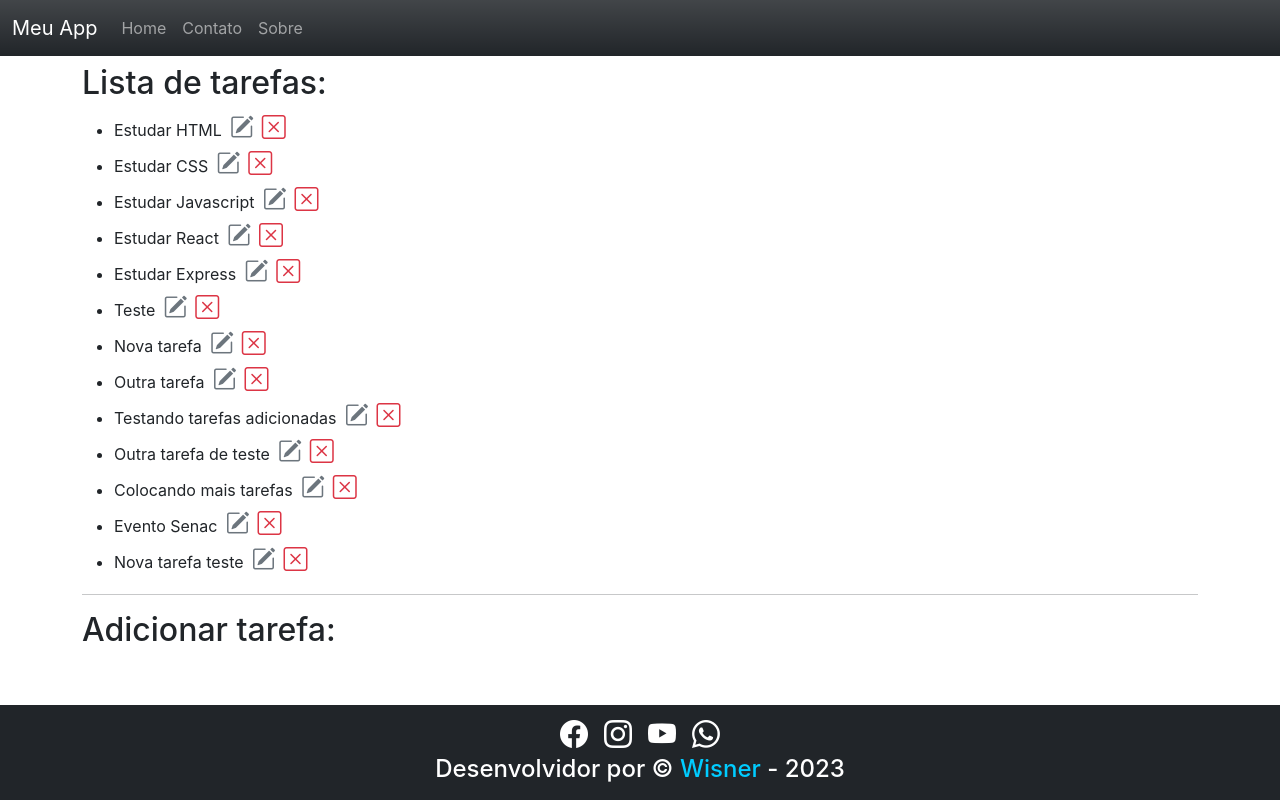
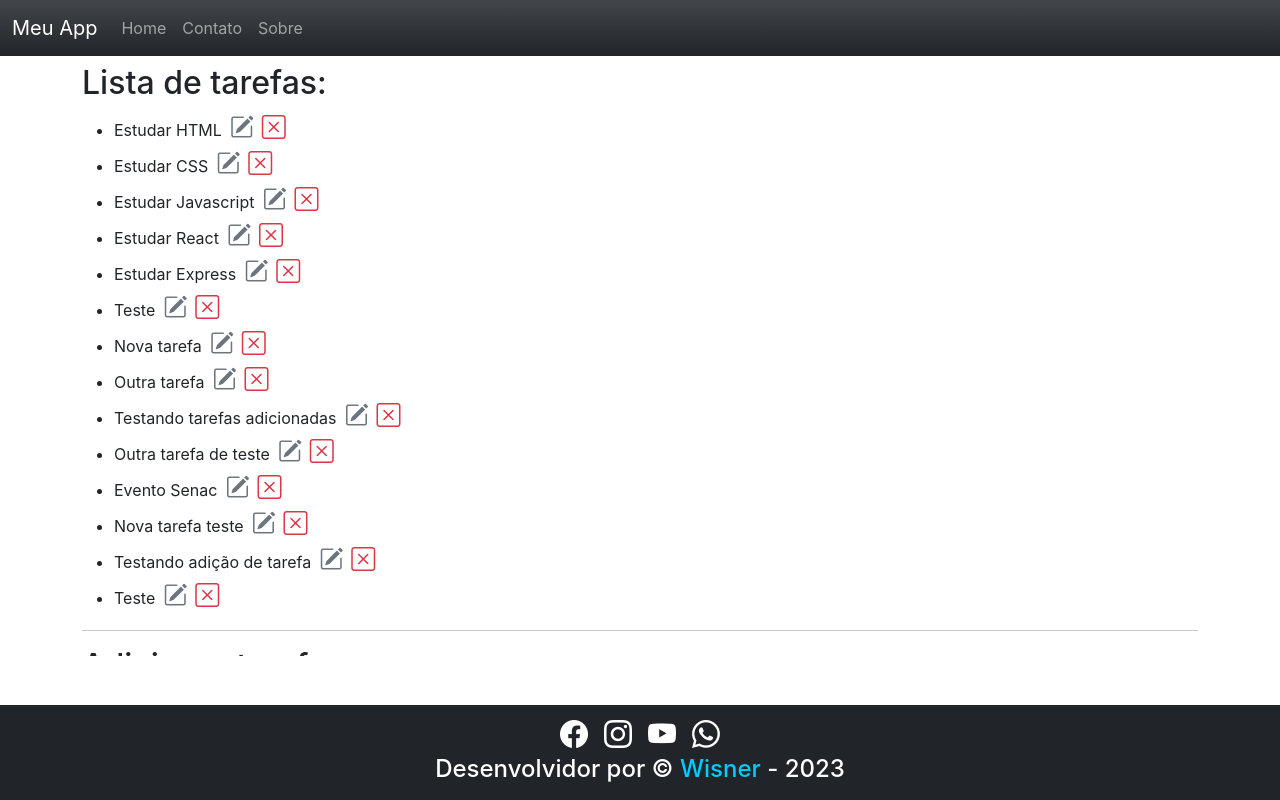
Before and after one commit to wisnermarques/teste-react-dom, a React (Create React App) app: page / in a window 1280 px wide. Built offline with nearby package versions, Linux system fonts and the light colour scheme; data requests are answered from the project's data file.

Commit message:
correção erro id duplicado

```diff
--- a/db.json
+++ b/db.json
@@ -41,16 +41,20 @@
       "id": 10
     },
     {
-      "nome": "Colocando mais tarefas",
-      "id": 11
-    },
-    {
       "nome": "Evento Senac",
       "id": 12
     },
     {
       "nome": "Nova tarefa teste",
       "id": 13
+    },
+    {
+      "nome": "Testando adição de tarefa",
+      "id": 14
+    },
+    {
+      "nome": "Teste",
+      "id": 15
     }
   ]
 }
--- a/src/Home.js
+++ b/src/Home.js
@@ -37,7 +37,7 @@ function Home() {
 
     const tarefaObject = {
       nome: tarefa,
-      id: tarefas.length + 1,
+      //id: tarefas.length + 1,
     }
 
     // setTarefas(tarefas.concat(tarefaObject))
@@ -67,6 +67,7 @@ function Home() {
               </label>
               <input
                 type='text'
+                placeholder='Digite a tarefa...'
                 className='form-control'
                 value={tarefa}
                 onChange={handleTarefaChange}
```
